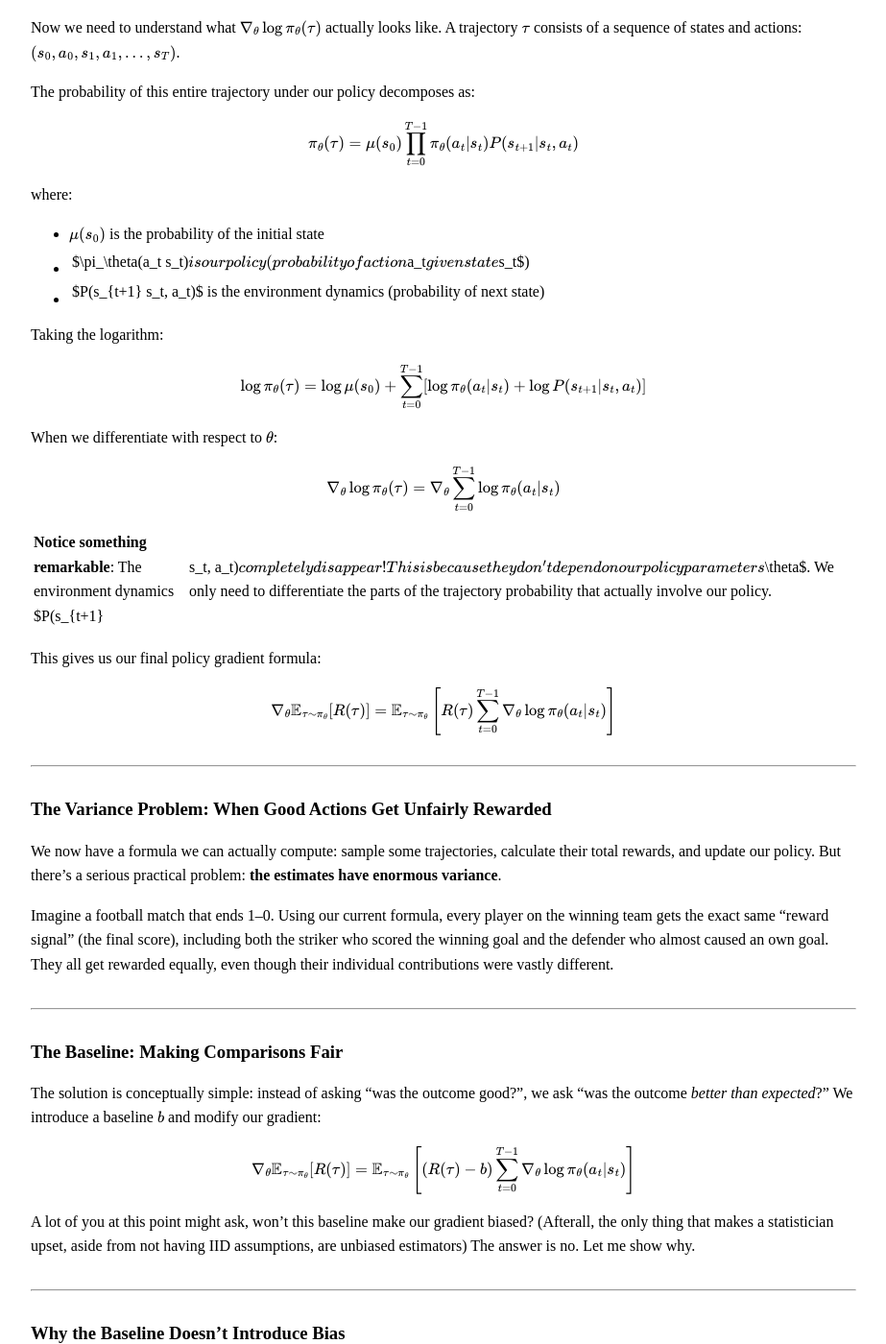
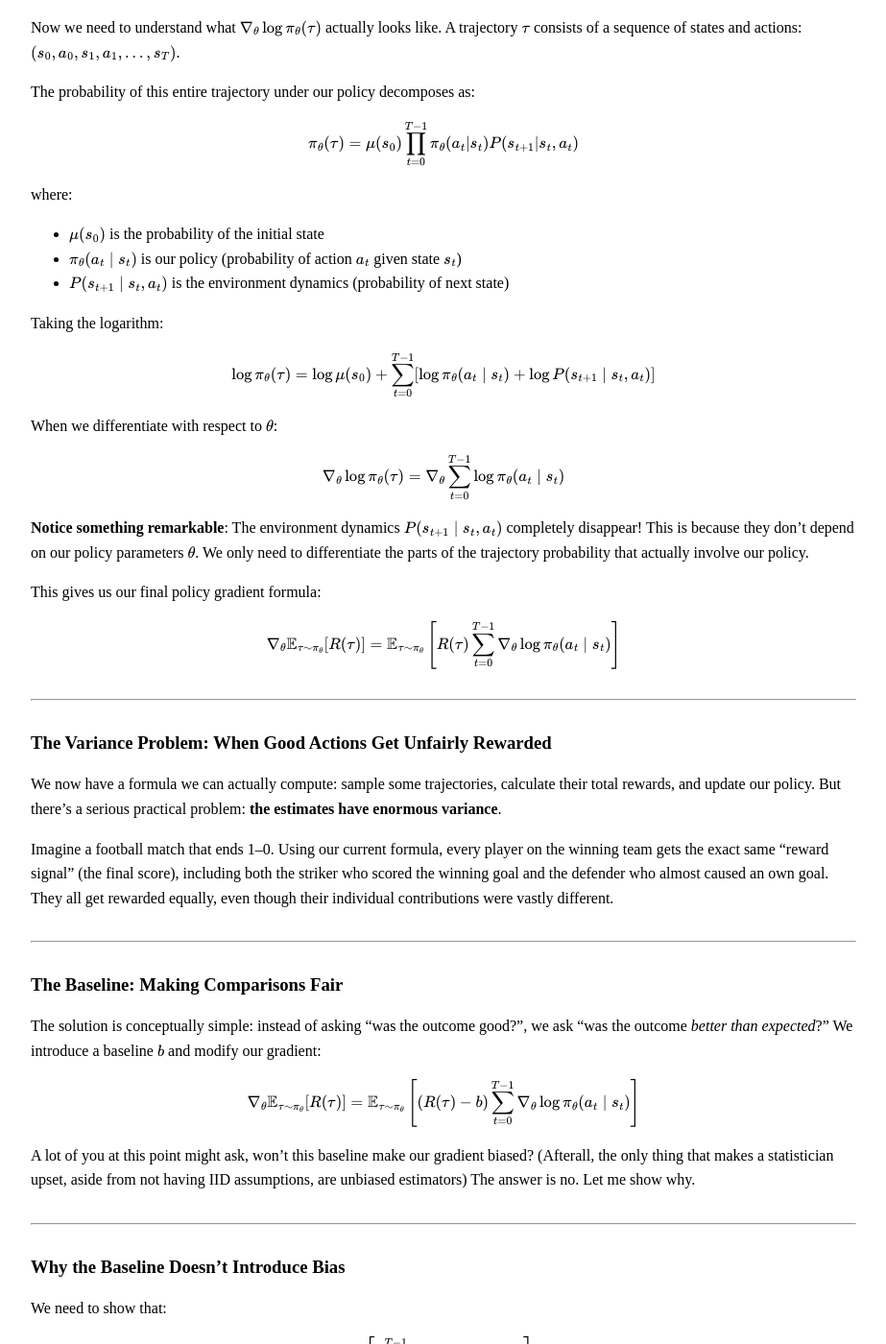
Before and after one commit to KevinDayve/KevinDayve.github.io, a Jekyll site: the page built from index.md, in a window 1280 px wide and 1400 px high, scrolled down 2405 px. Shown: the whole window at 96% size, without its empty margins (178-1101 px from the left). Built offline with Jekyll 4.4.1, drawn with Linux system fonts in a browser that asks for light colours; our own code applies the rules of GitHub Pages for plain Markdown files; some of the changed text lies outside the part shown.

Commit message:
fix: format

```diff
--- a/index.md
+++ b/index.md
@@ -127,27 +127,27 @@ $$
 
 where:
 - $\mu(s_0)$ is the probability of the initial state
-- $\pi_\theta(a_t|s_t)$ is our policy (probability of action $a_t$ given state $s_t$)
-- $P(s_{t+1}|s_t, a_t)$ is the environment dynamics (probability of next state)
+- $\pi_\theta(a_t \mid s_t)$ is our policy (probability of action $a_t$ given state $s_t$)
+- $P(s_{t+1} \mid s_t, a_t)$ is the environment dynamics (probability of next state)
 
 Taking the logarithm:
 
 $$
-\log \pi_\theta(\tau) = \log \mu(s_0) + \sum_{t=0}^{T-1} [\log \pi_\theta(a_t|s_t) + \log P(s_{t+1}|s_t, a_t)]
+\log \pi_\theta(\tau) = \log \mu(s_0) + \sum_{t=0}^{T-1} [\log \pi_\theta(a_t \mid s_t) + \log P(s_{t+1} \mid s_t, a_t)]
 $$
 
 When we differentiate with respect to $\theta$:
 
 $$
-\nabla_\theta \log \pi_\theta(\tau) = \nabla_\theta \sum_{t=0}^{T-1} \log \pi_\theta(a_t|s_t)
+\nabla_\theta \log \pi_\theta(\tau) = \nabla_\theta \sum_{t=0}^{T-1} \log \pi_\theta(a_t \mid s_t)
 $$
 
-**Notice something remarkable**: The environment dynamics $P(s_{t+1}|s_t, a_t)$ completely disappear! This is because they don't depend on our policy parameters $\theta$. We only need to differentiate the parts of the trajectory probability that actually involve our policy.
+**Notice something remarkable**: The environment dynamics $P(s_{t+1}\mid s_t, a_t)$ completely disappear! This is because they don't depend on our policy parameters $\theta$. We only need to differentiate the parts of the trajectory probability that actually involve our policy.
 
 This gives us our final policy gradient formula:
 
 $$
-\nabla_\theta \mathbb{E}_{\tau \sim \pi_\theta}[R(\tau)] = \mathbb{E}_{\tau \sim \pi_\theta}\left[R(\tau) \sum_{t=0}^{T-1} \nabla_\theta \log \pi_\theta(a_t|s_t)\right]
+\nabla_\theta \mathbb{E}_{\tau \sim \pi_\theta}[R(\tau)] = \mathbb{E}_{\tau \sim \pi_\theta}\left[R(\tau) \sum_{t=0}^{T-1} \nabla_\theta \log \pi_\theta(a_t \mid s_t)\right]
 $$
 
 ---
@@ -165,7 +165,7 @@ Imagine a football match that ends 1–0. Using our current formula, every playe
 The solution is conceptually simple: instead of asking "was the outcome good?", we ask "was the outcome *better than expected*?" We introduce a baseline $b$ and modify our gradient:
 
 $$
-\nabla_\theta \mathbb{E}_{\tau \sim \pi_\theta}[R(\tau)] = \mathbb{E}_{\tau \sim \pi_\theta}\left[(R(\tau) - b) \sum_{t=0}^{T-1} \nabla_\theta \log \pi_\theta(a_t|s_t)\right]
+\nabla_\theta \mathbb{E}_{\tau \sim \pi_\theta}[R(\tau)] = \mathbb{E}_{\tau \sim \pi_\theta}\left[(R(\tau) - b) \sum_{t=0}^{T-1} \nabla_\theta \log \pi_\theta(a_t \mid s_t)\right]
 $$
 
 A lot of you at this point might ask, won't this baseline make our gradient biased? (Afterall, the only thing that makes a statistician upset, aside from not having IID assumptions, are unbiased estimators) The answer is no. Let me show why.
@@ -177,7 +177,7 @@ A lot of you at this point might ask, won't this baseline make our gradient bias
 We need to show that:
 
 $$
-\mathbb{E}_{\tau \sim \pi_\theta}\left[b \sum_{t=0}^{T-1} \nabla_\theta \log \pi_\theta(a_t|s_t)\right] = 0
+\mathbb{E}_{\tau \sim \pi_\theta}\left[b \sum_{t=0}^{T-1} \nabla_\theta \log \pi_\theta(a_t \mid s_t)\right] = 0
 $$
 
 **Step 1**: Start with a fundamental fact about probability distributions. Since $\pi_\theta(\tau)$ is a probability distribution over all possible trajectories:
@@ -275,7 +275,7 @@ So the optimal baseline is the **expected reward**, i.e. the **value function**
 Once we use the optimal baseline, our gradient becomes:
 
 $$
-\nabla_\theta \mathbb{E}_{\tau \sim \pi_\theta}[R(\tau)] = \mathbb{E}_{\tau \sim \pi_\theta}\left[(R(\tau) - V(s)) \sum_{t=0}^{T-1} \nabla_\theta \log \pi_\theta(a_t|s_t)\right]
+\nabla_\theta \mathbb{E}_{\tau \sim \pi_\theta}[R(\tau)] = \mathbb{E}_{\tau \sim \pi_\theta}\left[(R(\tau) - V(s)) \sum_{t=0}^{T-1} \nabla_\theta \log \pi_\theta(a_t \mid s_t)\right]
 $$
 
 The term $(R(\tau) - V(s))$ is the **advantage function** $A(s,a)$.
```
